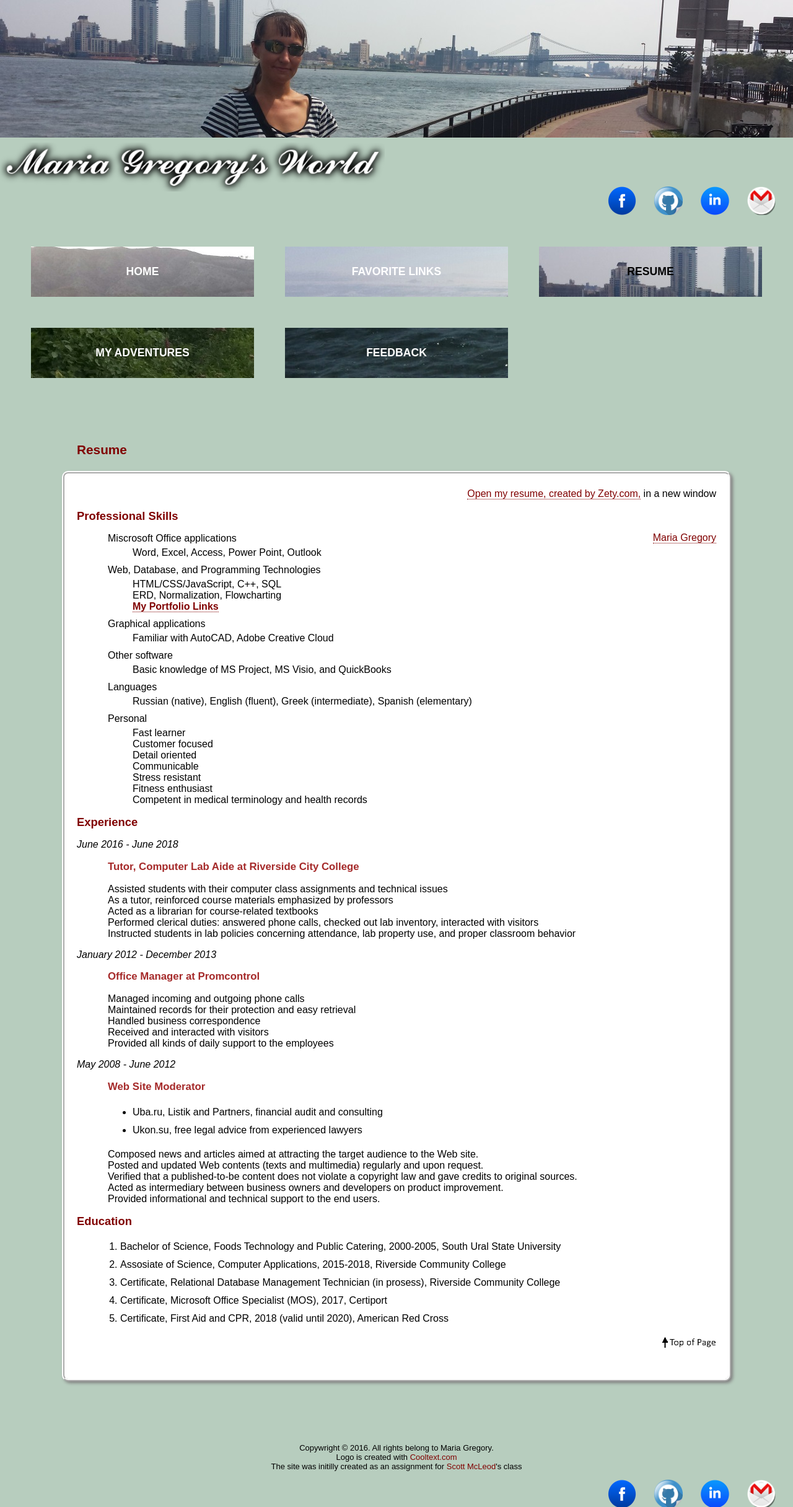
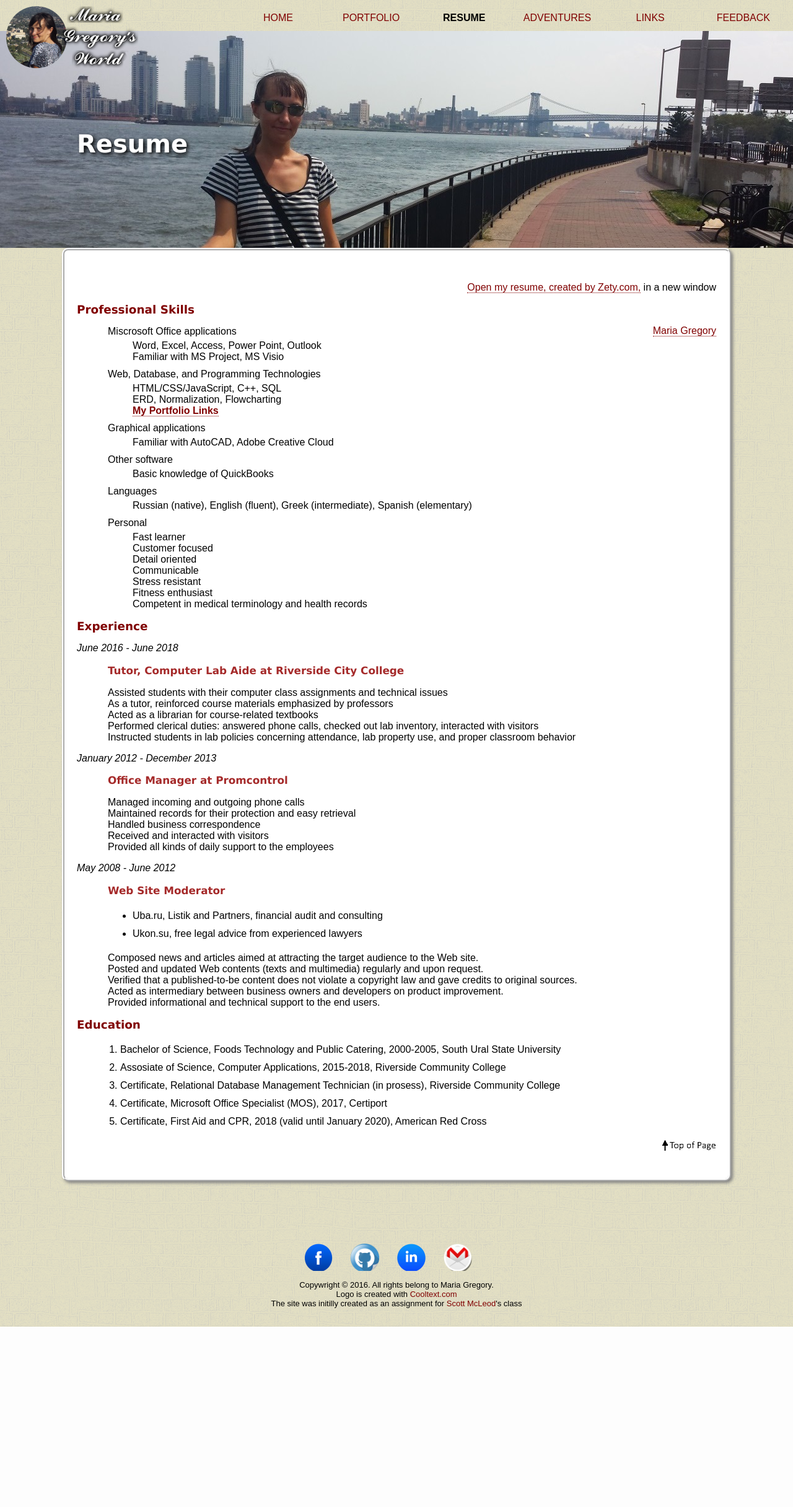
Before and after one commit to mariagregory/mariagregory.github.io, a PHP site: page /myresume.html in a window 1280 px wide. Shown: the whole page at 62% size. After the commit the page ends 2141 px from the top, so only its background shows below. Run offline with PHP 8.4, Linux system fonts and the light colour scheme; some libraries are stand-ins or nearby versions.

Commit message:
Add files via upload

```diff
--- a/layout.css
+++ b/layout.css
@@ -8,54 +8,36 @@ body {
 		margin: 0 auto;
 }
 header {
-	  height: 300px; /* corresponding to the height of a top image */
+	margin-top: 50px;
+	height: 350px;
+	overflow: hidden;
+	background: url('logo_catalina.jpg') no-repeat;
 }
-#bg-text {
-      position: absolute;
-     /* opacity: 50%; */
-      display: block;
-      margin: auto;
-      top: 230px;
-      margin-left: auto;
-      margin-right: auto;
-}
-/* #resume header #bg-text {
-    bottom: 5px;
-    right: 5px;
-}
-#adv header #bg-text, #links header #bg-text {
-    top: 10px;
-    right: 5px;
-}
-#adv header #bg-text {
-position: absolute;
- bottom: 10px;
-    left: 5px;
 
-}  */
 main {
     /* margin-left: 225px; /* indented the main content from the menu bar */
     margin: 100px;
-    padding: 30px 20px;
+	margin-top: 0;
+    padding: 5px 20px 25px 20px;
    }
 
 nav {
-    display: table;
-	width: 100%;
-    border-collapse: separate;
-  border-spacing: 50px;
+	display: table;
+	position: absolute; /* to header*/
+	top: 10px; right: 0;
+	border-spacing: 10px;
 }
 nav .nav-row {
     display: table-row;
+	width: 100%;
 }
 .nav-row div {
     display: table-cell;
-    width: 200px;
-    padding: 30px;
+	width: 13%;
+    /*padding: 1px;*/
 }
 
 footer {
-		margin-top: 50px;
 		margin-bottom: 30px; /* so that the footer text doesn't stick to the bottom of the screen */
 		clear: both;
 }
--- a/main.css
+++ b/main.css
@@ -1,3 +1,4 @@
+@charset "utf-8";
 /*
 			CSS for Final Project Main Styles by Mariia Gregory
 			Class: CIS-72A 42735
@@ -6,9 +7,35 @@
 body {
 		font-family: Arial, Verdana, sans-serif;
 		font-size: 16px;
-                      background-color: #B7CDBE;
+                      background:  rgba(218, 201, 75, 0.3); /*#DAC9AF;*/
+					  background-image: url('ravenna.png'); /*#B7CDBE;*/
+}
+header a {
+	position: absolute;
+	top: 10px;
+	left: 10px;
+	width: 30%;
+	height: 50%;
+	overflow: visible;
+	background: url('logo-draft.png') top left no-repeat;
 }
 
+
+#resume header {
+	background: url('logo_cv.jpg') no-repeat;
+}
+#adv header {
+	background: url('logo_adv.jpg') no-repeat;
+}
+.feed header {
+	background: url('logo_beach.jpg') no-repeat;
+}
+#links header {
+	background: url('logo_links.jpg') no-repeat;
+}
+#portfolio header {
+	background: url('logo_portfolio.jpg') no-repeat;
+}
 main {
       background-color: white;
     border: 4px ridge white;
@@ -17,66 +44,37 @@ main {
   }
 
 nav {
-		font-size: 110%;
-		font-weight: bold;
+		font-size: 100%;
         /*background-image: url('nav_bg.jpg');  */
 }
 nav div div {
     text-align: center;
     background-clip: padding-box;
     text-transform: uppercase;
-
     /* border: 1px solid black;  */
 
 }
-nav div div a {
-    color: white;
-     }
 
-#nav_links {
-    background-image: url("logo_links.jpg");
-}
-#nav_cv {
-    background-image: url("logo_cv.jpg");
-}
-#nav_home {
-    background-image: url("logo_catalina.jpg");
-}
-#nav_adv {
-    background-image: url("logo_adv.jpg");
-}
-#nav_feed {
-    background-image: url("logo_beach.jpg");
-}
-a {
-		text-decoration: none; /* took away underline effect for all links */
-		color: maroon;
-}
-a:hover {
-		color: #97A9C1;
-}
-main a {
-	 border-bottom: 1px dotted maroon;
-}
 footer {
 		font-size: small;
 		text-align: center;
 }
-footer > div {
-	text-align: center !important;
-}
+
+/* Text styles */
 
 h1, h2, h3 {
-		color: maroon;
+	color: maroon;
+
+	/*font-family: 'Alex Brush', Arial, Verdana, sans-serif; */
+	font-family: "Lucida Sans Unicode", "Lucida Grande", sans-serif;
 }
 h1 {
-/*    font-family: 'Alex Brush', Arial, Verdana, sans-serif; text-shadow: 2px 2px gray;  */
-	font-size: 130%;
+	font-size: 250%;
+	color: white;
+	text-shadow: 3px 3px 6px black; /*darkslategray;*/
     display: block;
-
-
-    margin-top: -80px;
-    margin-bottom: 50px;
+    margin-top: -200px;
+    margin-bottom: 200px;
 }
 h2 {
 		font-size: 115%;
@@ -85,16 +83,21 @@ h3 {
 		font-size: 105%;
 		color: brown;
 }
-p.period {
-    font-style: italic;
-
+a {
+		text-decoration: none; /* took away underline effect for all links */
+		color: maroon;
 }
-div.pictures {
-		text-align: center;
+a:hover {
+		color: white;
+}
+main a {
+	 border-bottom: 1px dotted maroon;
 }
 ul, ol {
 		line-height: 1.8em;	/* made items easier to read */
 }
+
+/* Adventures page */
 main.adventures h3,
 main.adventures h3 + p {
 	text-align: center;
@@ -104,6 +107,9 @@ main.adventures h3 + p {
 article .intro {
 		/* for the explanatory text below the picture in "Ural" section of "My Adventures" page */
 		font-size: 95%;
+		text-align: center;
+}
+div.pictures {
 		text-align: center;
 }
 .photos_table {
@@ -123,31 +129,35 @@ blockquote {
 		vertical-align: middle;
 		font-size: 95%;
 }
+
+/* Resume page */
 table.resume td {
 	vertical-align: top;
 }
+p.period {
+    font-style: italic;
 
-div.icons {
-	margin-bottom: 30px;
+}
+
+/* Portfolio page */
+#portfolio-table {
+	  display: table;
+
+  }
+.portfolio-row {
+	display: table-row;width: 100%;
+}
+.portfolio-item {
+	display: table-cell;
+	width: 40%;
+}
+.portfolio-item img {
+	width: 50%;
 }
 
 div.icons {
-    /*width: 30%;*/
-    margin-left: 70%;
-	float: right;
-
-    /*text-transform: uppercase; */
+	height: 60px;
 }
-
-footer > div.icons {
-    margin-left: auto !important;
-	margin-right: auto !important;
-	padding-left: auto !important;
-	padding-right: auto !important;
-
-/* Style all font awesome icons */
-}
-
 .fa {
     /*padding-top: 0;*/
 	padding-right: 50px;
@@ -175,7 +185,6 @@ footer > div.icons {
 }
 
 /* LinkedIn */
-
 .fa-linkedin {
     background: url('smedia/linkedin-color.png') no-repeat;
 }
--- a/myresume.html
+++ b/myresume.html
@@ -2,7 +2,7 @@
 <html lang="en">
 <head>
     <!--
-            Final Project by Mariia Gregory
+            Final Project by Maria Gregory
             Class: CIS-72A 42735
             Instructor: Scott McLeod
     -->
@@ -12,30 +12,43 @@
     <link type="text/css" rel="stylesheet" href="main.css" />
     <script type="text/javascript" src="https://platform.linkedin.com/badges/js/profile.js" async defer></script>
 </head>
+
+<!--а что если верхний баннер сделать побольше чтобы он заходил на название страницы?
+
+а social media links вниз
+
+я бы еще сделала более традиционный navigation
+например
+https://scontent-lax3-1.xx.fbcdn.net/v/t1.15752-9/51856698_616633158760848_182463465003155456_n.png?_nc_cat=107&_nc_ht=scontent-lax3-1.xx&oh=2900fc0d3ff363307a7bc4f33825a0f0&oe=5CEDB62D
+
+цвет бэграунда мне не очень если честно...зеленый не понятно откуда и почему...
+слишком много внимания, сделай белый или едва бежевый может текстуру какую то стильную или паттерн
+
+заголовки надо сделать больше. и другим шрифтом, чтобы выделялись
+
+может вообще в разные блоки
+	My hobbies and activities:....Go to My Adventures page to view photos, videos, and read more about it.
+
+резюме можно одним
+
+и я смотрю у тебя есть портфолио. почему не отдельной страницей? я бы выделила что у тебя есть портфолио. чтобы сразу в глаза бросалось
+
+
+???? еще иконки какие то допотопные найди нормальные современные-->
+
+
 <body id="resume">
     <header>
-            <a href="home.html" title="Go to Home Page"><img src="logo_cv.jpg" alt="Maria in New York" /></a>
-            <a href="home.html" title="Home Page"><img src="LogoText.png" id="bg-text" /></a>
+            <a href="home.html" title="Go to Home Page"><!--<img src="logo_cv.jpg" alt="Maria in New York" />--></a>
+           <!-- <img src="LogoText.png" id="bg-text" />-->
     </header>
-
-        <!-- Icons -->
-     <!-- Add icon library -->
-    <!--<link rel="stylesheet" href="https://cdnjs.cloudflare.com/ajax/libs/font-awesome/4.7.0/css/font-awesome.min.css">-->
-    <div class="icons">
-        <a href="https://www.facebook.com/fitnessmary/" class="fa fa-facebook"><!--<img src="smedia/fb-color.png">--></a>
-        <a href="https://github.com/uralmasha/" class="fa fa-github"><!--<img src="smedia/github-color.png">--></a>
-        <a href="https://www.linkedin.com/in/mariagregory/" class="fa fa-linkedin"><!--<img src="smedia/linkedin-color.png">--></a>
-		<a href="mailto:gregorymaria83@gmail.com" class="fa fa-gmail"></a>
-    </div>
-
     <nav>
         <div class="nav-row">
     		<div id="nav_home"><a href="home.html" title="Home Page">Home</a></div>
-            <div id="nav_links"><a href="mylinks.htm" title="Links">Favorite Links</a></div>
+            <div id="nav_links"><a href="portfolio.html" title="Portfolio">Portfolio</a></div>
     		<div id="nav_cv"><strong>Resume</strong></div>
-            </div>
-		 <div class="nav-row">
-    		<div id="nav_adv"><a href="myadventures.html" title="Adventures">My Adventures</a></div>
+    		<div id="nav_adv"><a href="myadventures.html" title="Adventures">Adventures</a></div>
+			<div id="nav_links"><a href="mylinks.htm" title="Links">Links</a></div>
 		    <div id="nav_feed"><a href="myfeedback.html" title="Feedback">Feedback</a></div>
         </div>
 
@@ -43,13 +56,10 @@
     </nav>
 
     <main>
-
-<!-- Add font awesome icons -->
-
         <h1>Resume</h1>
 
         <p style="text-align: right"><a href="https://zety.com/mycv/mariagregory" target="blank">Open my resume, created by Zety.com,</a> in a new window</p>
-          <!--   <iframe src="https://zety.com/mycv/mariagregory" width="750" height="800"></iframe>      -->
+          <!--   <iframe src="https://zety.com/mycv/mariagregory" width="750" height="800"></iframe>      >
           <!--<embed src="https://zety.com/mycv/mariagregory" type="application/pdf" width="100%" height="600px" /> -->
 
 <!--       <section id="objective"><h2>Objective</h2>
@@ -65,16 +75,16 @@
             </div>
             <dl>
              <dt>Miscrosoft Office applications</dt>
-                 <dd>Word, Excel, Access, Power Point, Outlook</dd>
+                 <dd>Word, Excel, Access, Power Point, Outlook<br/>
+				 Familiar with MS Project, MS Visio</dd>
              <dt>Web, Database, and Programming Technologies</dt>
                  <dd>HTML/CSS/JavaScript, C++, SQL<br/>
-                 ERD, Normalization, Flowcharting  <br/>
+                 ERD, Normalization, Flowcharting<br/>
                 <strong><a href="mylinks.htm#portfolio" title="Portfolio links">My Portfolio Links</a></strong></dd>
             <dt>Graphical applications</dt>
                 <dd>Familiar with AutoCAD, Adobe Creative Cloud</dd>
 			<dt>Other software
-				<dd>Basic knowledge of MS Project, MS Visio, and QuickBooks
-				</dd>
+				<dd>Basic knowledge of QuickBooks</dd>
 			</dt>
             <dt>Languages</dt>
                 <dd>Russian (native), English (fluent), Greek (intermediate), Spanish (elementary)</dd>
@@ -126,7 +136,7 @@
  <li>Assosiate of Science, Computer Applications, 2015-2018, Riverside Community College</li>
  <li>Certificate, Relational Database Management Technician (in prosess), Riverside Community College</li>
  <li>Certificate, Microsoft Office Specialist (MOS), 2017, Certiport</li>
- <li>Certificate, First Aid and CPR, 2018 (valid until 2020), American Red Cross</li>
+ <li>Certificate, First Aid and CPR, 2018 (valid until January 2020), American Red Cross</li>
  <!--<li>Assosiate of Science, Health Information Technology, RHIT certification [in plans]</li> -->
  </ol>
 
@@ -137,16 +147,16 @@
  </main>
 
 <footer>
-
-	<p>Copywright &copy; 2016. All rights belong to Maria Gregory.<br/>
-    Logo is created with <a href="https://cooltext.com/Logo-Design-White" target="blank" title="The source will open in a new tab">Cooltext.com</a>
-    <br/>The site was initilly created as an assignment for <a href="http://www.faculty.rcc.edu/mcleod/html/" target="blank" title="The source will open in a new tab">Scott McLeod</a>'s class</p>
-	<div class="icons">
-		<a href="https://www.facebook.com/fitnessmary/" class="fa fa-facebook"></a>
+    <div class="icons">
+        <a href="https://www.facebook.com/fitnessmary/" class="fa fa-facebook"></a>
         <a href="https://github.com/uralmasha/" class="fa fa-github"></a>
         <a href="https://www.linkedin.com/in/mariagregory/" class="fa fa-linkedin"></a>
 		<a href="mailto:gregorymaria83@gmail.com" class="fa fa-gmail"></a>
-	</div>
+    </div>
+	<div>Copywright &copy; 2016. All rights belong to Maria Gregory.<br/>
+    Logo is created with <a href="https://cooltext.com/Logo-Design-White" target="blank" title="The source will open in a new tab">Cooltext.com</a><br/>
+	The site was initilly created as an assignment for <a href="http://www.faculty.rcc.edu/mcleod/html/" target="blank" title="The source will open in a new tab">Scott McLeod</a>'s class
+    </div>
 </footer>
 
  <!-- To take away all dotted underlines for image-like links -->
```
Also changed, not shown: home.html (+18 -24 lines), myadventures.html (+17 -18 lines), myfeedback.html (+21 -23 lines), myfeedbackresponse.htm (+23 -16 lines), mylinks.htm (+21 -19 lines), portfolio.html (added, +79 -0 lines), logo-draft.png (added), logo_adv.jpg, logo_beach.jpg, logo_catalina.jpg, logo_cv.jpg, logo_links.jpg, logo_portfolio.jpg (added), ravenna.png (added).
